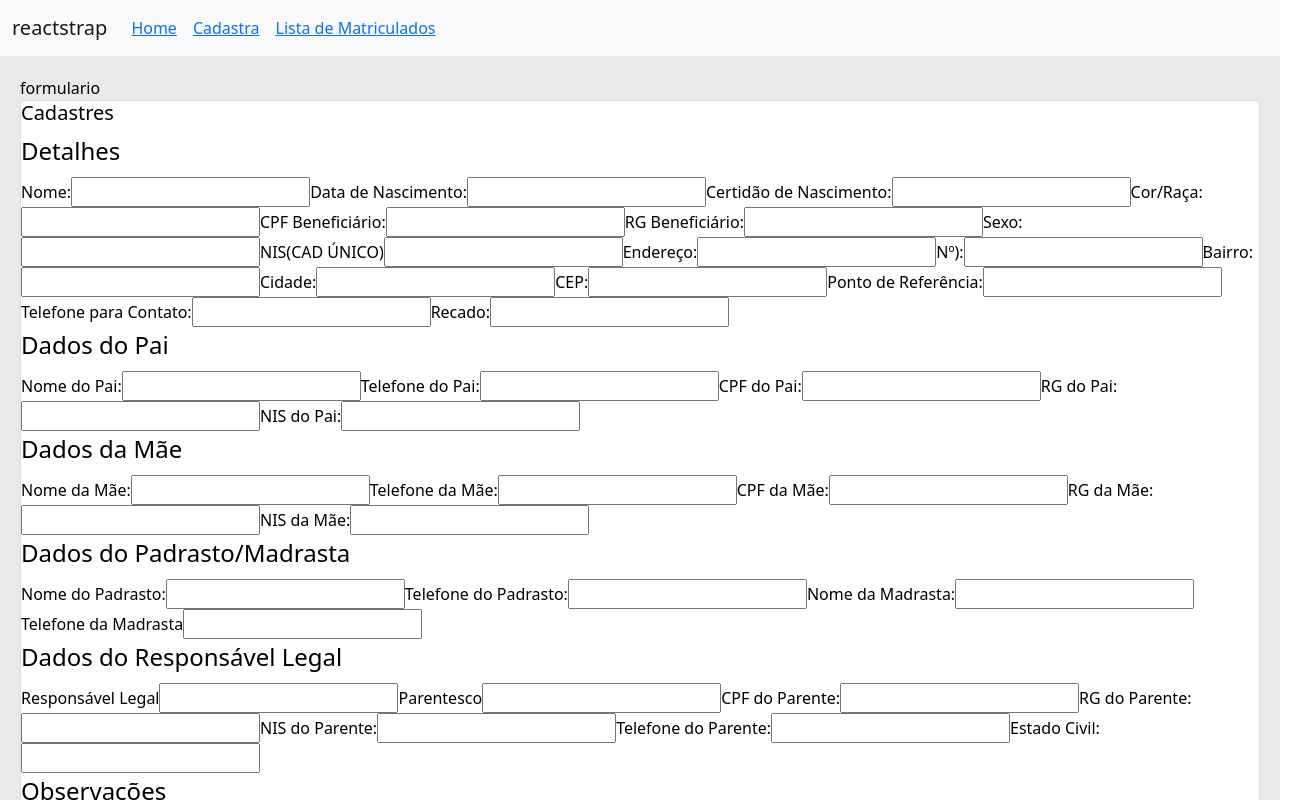
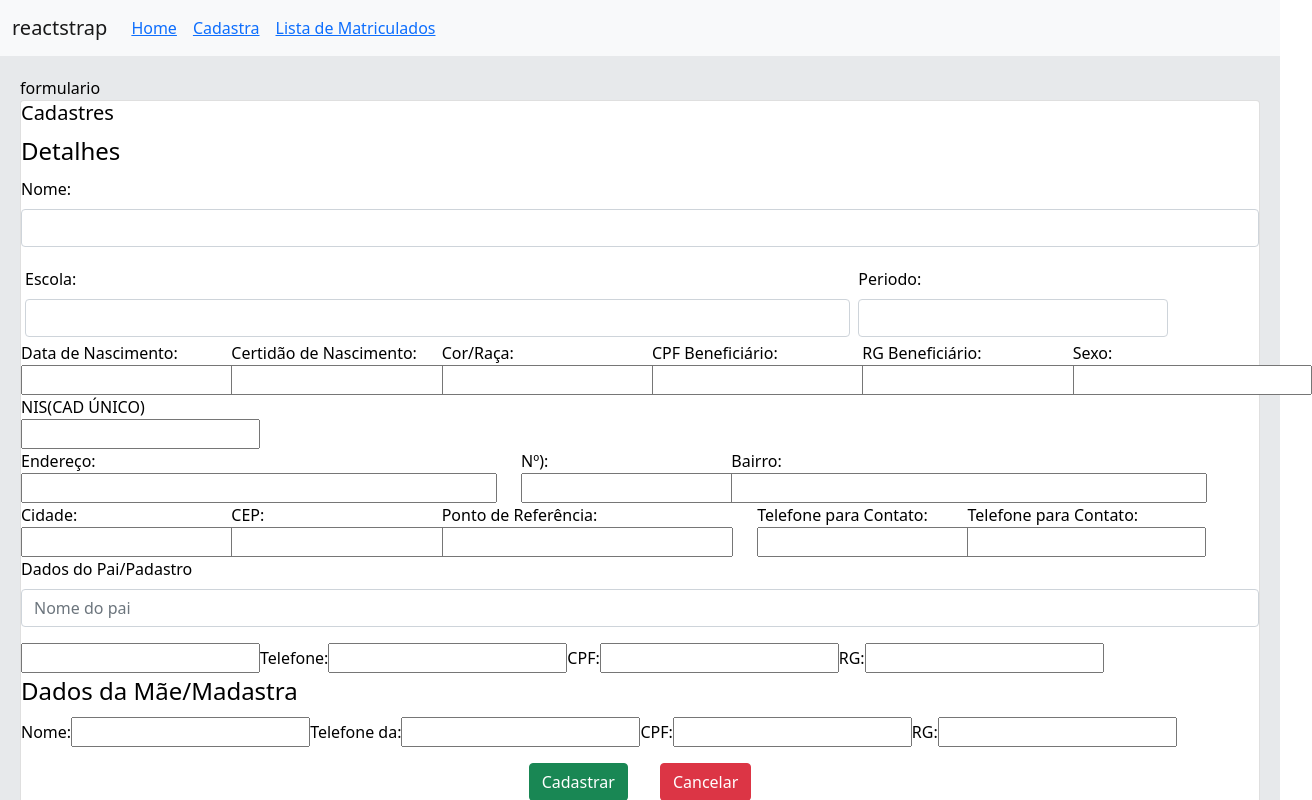
Before and after one commit to jeovanedossantossantos/Registered-Relfe, a React (Create React App) app: page /formulario in a window 1280 px wide. Shown: the top 800 px of the page, 1312 px wide, since content can reach past the window. Built offline with nearby package versions, Linux system fonts and the light colour scheme; no server answers.

Commit message:
Ajustes de dodos

```diff
--- a/src/components/Form/index.tsx
+++ b/src/components/Form/index.tsx
@@ -1,4 +1,4 @@
-import React, { FormEvent, useCallback, useState } from "react";
+import React, { FormEvent, useCallback, useEffect, useState } from "react";
 import api from "../../server/api"
 import { Container } from "./style";
 
@@ -6,35 +6,46 @@ import { Container } from "./style";
 
 interface IDate {
 
+
+    data_cadastro: {
+        dia: number,
+        mes: number,
+        ano: number
+    };
     nome: string;
+    periodo: string;
+    grupo: number;
+    escola: string;
+    cras: string;
     dataNascimento: string;
     certidaoNascimento?: string;
     corRaca: string;
     cpf: string;
-    sexo: "Não indentificado" | "Masculino" | "Feminino";
+    sexo: string;
     nis?: string;
     endereco: string;
     numero: string;
     bairro: string;
     pontoReferencia: string;
     telefone: string;
+    telefone2: string;
     cidade: string;
     cep: string;
     tipoSanguinio?: string;
-    restriacoAlimetar: "Não" | "Sim";
-    qualRestriacoAlimetar?: string;
-    medicamento: "Não" | "Sim";
-    qualMedicamento?: string;
-    alergiaMedicamento: "Não" | "Sim";
-    qualAlergiaMedicamento?: string;
-    denca: "Não" | "Sim";
-    qualDenca?: string;
-    deficiencai: "Não" | "Sim";
-    qualDeficiencai?: string;
+    // restriacoAlimetar: "Não" | "Sim";
+    // qualRestriacoAlimetar?: string;
+    // medicamento: "Não" | "Sim";
+    // qualMedicamento?: string;
+    // alergiaMedicamento: "Não" | "Sim";
+    // qualAlergiaMedicamento?: string;
+    // denca: "Não" | "Sim";
+    // qualDenca?: string;
+    // deficiencai: "Não" | "Sim";
+    // qualDeficiencai?: string;
 
-    obs?: string;
+    // obs?: string;
 
-    autoriz: "Não" | "Sim";
+    // autoriz: "Não" | "Sim";
 
     nomePai: string;
     cpfPai: string;
@@ -62,35 +73,52 @@ interface IDate {
 
 const Form: React.FC = () => {
 
-    const [data, setDate] = useState<IDate>({} as IDate)
-    // const hadleSumbmit = useCallback((e: FormEvent<HTMLFormElement>) => {
-    //     e.preventDefault()
-    //     // api.get("/",).then(response =>{
-    //     //     console.log(response.data)
+    const [date, setDate] = useState<IDate>({} as IDate)
 
-    //     // }
+    useEffect(() => {
+        const data = new Date();
+        let ca = []
+        ca.push({
+            dia: data.getDate(),
+            mes: data.getMonth(),
+            ano: data.getFullYear()
+        })
+        // alert(ca[0].ano)
+        setDate({ ...date, data_cadastro: ca[0] })
 
-    //     api.post("/", data).then(()=>{
 
-    //             console.log(data)
+    }, [])
+    console.log(date.data_cadastro)
+    const hadleSumbmit = useCallback((e: FormEvent<HTMLFormElement>) => {
+        e.preventDefault()
+        // api.get("/",).then(response =>{
+        //     console.log(response.data)
 
-    //     }
+        // }
+
+        api.post("/", date).then(() => {
+
+            console.log(date)
+
+        }
 
 
 
-    //     ).catch((err) => {
-    //         {
-    //             console.log(data)
-    //         }
-    //     })
+        ).catch((err) => {
+            {
+                console.log(date)
+            }
+        })
 
-    // }, [data])
+    }, [date])
 
     return (
         <div>
 
             formulario
+            <div>
 
+            </div>
             <Container className="card">
                 <h5>Cadastres</h5>
                 {/* onSubmit={hadleSumbmit} */}
@@ -106,72 +134,156 @@ const Form: React.FC = () => {
 
                     <button type="submit" value="Cadastra">Cadastra</button>
                 </form> */}
-                <form>
+                <form onSubmit={hadleSumbmit}>
+
+
                     <fieldset>
                         <legend>Detalhes</legend>
-                        <label htmlFor="nome">Nome:</label>
-                        <input type="text" name="nome" id="nome" />
+                        <div className="mb-3">
+                            <label className="form-label" htmlFor="nome">Nome:</label>
+                            <input className="form-control" type="text" name="nome" id="nome" />
+                        </div>
+                        <div style={{display:"flex"}}>
+                            <div className="col-md-8 m-1">
+                                <label className="form-label" htmlFor="escola">Escola:</label>
+                                <input className="form-control" type="text" name="escola" id="escola" />
+                            </div>
+                            <div className="col-md-3 m-1">
+                                <label className="form-label" htmlFor="periodo">Periodo:</label>
+                                <input className="form-control" type="number" name="periodo" id="periodo" />
+                            </div>
+                        </div>
+                        <div className="row">
+                            <div className="col-md-2">
                                 <label htmlFor="dataNascimento">Data de Nascimento:</label>
-                        <input type="text" name="dataNascimento" id="dataNascimento" />
+                                <input type="number" name="dataNascimento" id="dataNascimento" />
+                            </div>
+
+                            <div className="col-md-2">
                                 <label htmlFor="certidao">Certidão de Nascimento:</label>
-                        <input type="text" name="certidao" id="certidao" />
+                                <input type="number" name="certidao" id="certidao" />
+                            </div>
+
+                            <div className="col-md-2">
                                 <label htmlFor="raça">Cor/Raça:</label>
                                 <input type="text" name="raça" id="raça" />
+                            </div>
+                            <div className="col-md-2">
+
                                 <label htmlFor="CPFbeneficiario">CPF Beneficiário:</label>
-                        <input type="text" name="CPFbeneficiario" id="CPFbeneficiario" />
+                                <input type="number" name="CPFbeneficiario" id="CPFbeneficiario" />
+                            </div>
+
+                            <div className="col-md-2">
                                 <label htmlFor="RGbeneficiario">RG Beneficiário:</label>
-                        <input type="text" name="RGbeneficiario" id="RGbeneficiario" />
-                        <label htmlFor="sexo">Sexo:</label>
+                                <input type="number" name="RGbeneficiario" id="RGbeneficiario" />
+                            </div>
+                            <div className="col-md-2">
+                                <label htmlFor="sexo">Sexo:</label><br />
                                 <input type="text" name="sexo" id="sexo" />
+                            </div>
+
+                            <div className="col-md-2">
                                 <label htmlFor="nis">NIS(CAD ÚNICO)</label>
-                        <input type="text" name="nis" id="nis" />
-                        <label htmlFor="endereco">Endereço:</label>
-                        <input type="text" name="endereco" id="endereco" />
-                        <label htmlFor="numeroEndereco">Nº):</label>
-                        <input type="text" name="numeroEndereco" id="numeroEndereco" />
-                        <label htmlFor="bairro">Bairro:</label>
-                        <input type="text" name="bairro" id="bairro" />
+                                <input type="number" name="nis" id="nis" />
+                            </div>
+                        </div>
+
+
+
+                        <div className="row">
+                            <div className="col-md-2" style={{
+                                width: "100%",
+                                maxWidth: 500, minWidth: 200
+                            }}>
+                                <label htmlFor="endereco">Endereço:</label><br />
+                                <input style={{
+                                    width: "100%",
+                                    maxWidth: 480,
+                                    minWidth: 200
+
+                                }} type="text" name="endereco" id="endereco" />
+                            </div>
+
+                            <div className="col-md-2">
+                                <label htmlFor="numeroEndereco">Nº):</label><br />
+                                <input type="number" name="numeroEndereco" id="numeroEndereco" />
+                            </div>
+
+                            <div className="col-md-2" style={{
+                                width: "100%",
+                                maxWidth: 500, minWidth: 200
+                            }}>
+                                <label htmlFor="bairro" >Bairro:</label>
+                                <input style={{
+                                    width: "100%",
+                                    maxWidth: 480,
+                                    minWidth: 200
+
+                                }} type="text" name="bairro" id="bairro" />
+                            </div >
+
+                            <div className="col-md-2">
                                 <label htmlFor="cidade">Cidade:</label>
                                 <input type="text" name="cidade" id="cidade" />
-                        <label htmlFor="cep">CEP:</label>
-                        <input type="text" name="cep" id="cep" />
-                        <label htmlFor="referencia">Ponto de Referência:</label>
-                        <input type="text" name="referencia" id="referencia" />
+                            </div>
+
+                            <div className="col-md-2">
+                                <label htmlFor="cep">CEP:</label> <br />
+                                <input type="number" name="cep" id="cep" />
+                            </div>
+
+                            <div className="col-md-3">
+
+                                <label htmlFor="referencia">Ponto de Referência:</label><br />
+                                <input className="col-md-12" type="text" name="referencia" id="referencia" />
+
+                            </div>
+                            <div className="col-md-2">
                                 <label htmlFor="telContato">Telefone para Contato:</label>
                                 <input type="text" name="telContato" id="telContato" />
-                        <label htmlFor="recado">Recado:</label>
-                        <input type="text" name="recado" id="recado" />
+                            </div>
+
+                            <div className="col-md-2">
+                                <label htmlFor="telContato2">Telefone para Contato:</label>
+                                <input type="text" name="telContato2" id="telContato2" />
+                            </div>
+
+
+                        </div>
                     </fieldset>
 
                     <fieldset>
-                        <legend>Dados do Pai</legend>
-                        <label htmlFor="nomePai">Nome do Pai:</label>
+                        {/* <legend>Dados do Pai</legend>
+                        <label htmlFor="nomePai">Nome do Pai:</label> */}
+                        <div className="mb-3">
+                            <label className="form-label" htmlFor="nomePai">Dados do Pai/Padastro</label>
+                            <input className="form-control" type="text" name="nomePai" id="nomePai" placeholder="Nome do pai" />
+                        </div>
                         <input type="text" name="nomePai" id="nomePai" />
-                        <label htmlFor="telPai">Telefone do Pai:</label>
+                        <label htmlFor="telPai">Telefone:</label>
                         <input type="text" name="telPai" id="telPai" />
-                        <label htmlFor="CPFpai">CPF do Pai:</label>
+                        <label htmlFor="CPFpai">CPF:</label>
                         <input type="text" name="CPFpai" id="CPFpai" />
-                        <label htmlFor="RGpai">RG do Pai:</label>
+                        <label htmlFor="RGpai">RG:</label>
                         <input type="text" name="RGpai" id="RGpai" />
-                        <label htmlFor="NISpai">NIS do Pai:</label>
-                        <input type="text" name="NISpai" id="NISpai" />
+
                     </fieldset>
 
                     <fieldset>
-                        <legend>Dados da Mãe</legend>
-                        <label htmlFor="nomeMae">Nome da Mãe:</label>
+                        <legend>Dados da Mãe/Madastra</legend>
+                        <label htmlFor="nomeMae">Nome:</label>
                         <input type="text" name="nomeMae" id="nomeMae" />
-                        <label htmlFor="telMae">Telefone da Mãe:</label>
+                        <label htmlFor="telMae">Telefone da:</label>
                         <input type="text" name="telMae" id="telMae" />
-                        <label htmlFor="CPFmae">CPF da Mãe:</label>
+                        <label htmlFor="CPFmae">CPF:</label>
                         <input type="text" name="CPFmae" id="CPFmae" />
-                        <label htmlFor="RGmae">RG da Mãe:</label>
+                        <label htmlFor="RGmae">RG:</label>
                         <input type="text" name="RGmae" id="RGmae" />
-                        <label htmlFor="NISmae">NIS da Mãe:</label>
-                        <input type="text" name="NISmae" id="NISmae" />
+
                     </fieldset>
 
-                    <fieldset>
+                    {/* <fieldset>
                         <legend>Dados do Padrasto/Madrasta</legend>
                         <label htmlFor="nomePadrasto">Nome do Padrasto:</label>
                         <input type="text" name="nomePadrasto" id="nomePadrasto" />
@@ -181,9 +293,9 @@ const Form: React.FC = () => {
                         <input type="text" name="nomeMadrasta" id="nomeMadrasta" />
                         <label htmlFor="telMadrasta">Telefone da Madrasta</label>
                         <input type="text" name="telMadrasta" id="telMadrasta" />
-                    </fieldset>
+                    </fieldset> */}
 
-                    <fieldset>
+                    {/* <fieldset>
                         <legend>Dados do Responsável Legal</legend>
                         <label htmlFor="responsavel">Responsável Legal</label>
                         <input type="text" name="responsavel" id="responsavel" />
@@ -199,9 +311,9 @@ const Form: React.FC = () => {
                         <input type="text" name="telParente" id="telParente" />
                         <label htmlFor="estadoCivil">Estado Civil:</label>
                         <input type="text" name="estadoCivil" id="estadoCivil" />
-                    </fieldset>
+                    </fieldset> */}
 
-                    <fieldset>
+                    {/* <fieldset>
                         <legend>Observações</legend>
                         <label htmlFor="restricaoAlimentar">Apresenta Restrição Alimentar:</label>
                         <input type="text" name="restricaoAlimentar" id="restricaoAlimentar" />
@@ -233,11 +345,13 @@ const Form: React.FC = () => {
                         <input type="text" name="encaminhada" id="encaminhada" />
                         <label htmlFor="beneficiario">Beneficiário Ativo:</label>
                         <input type="checkbox" name="beneficiario" id="beneficiario" />
-                    </fieldset>
+                    </fieldset> */}
                 </form>
-                <button>Cadastrar</button>
-                <button>Cancelar</button>
+                <div style={{ display: "flex", justifyContent: "center" }}>
+                    <button type="submit" className="btn btn-success m-3">Cadastrar</button>
+                    <button className="btn btn-danger  m-3">Cancelar</button>
 
+                </div>
             </Container>
         </div>
     )
```
Lines whose indentation alone changed are shown as unchanged.
